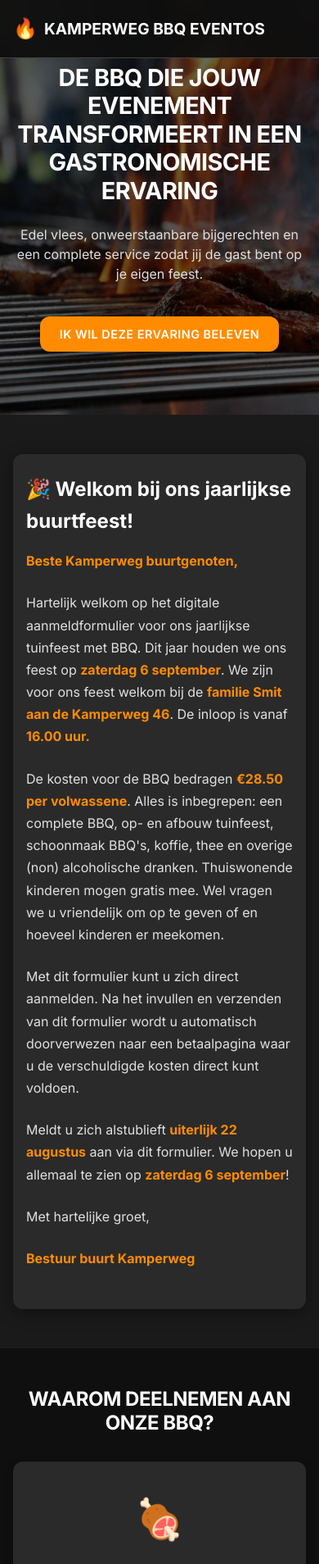
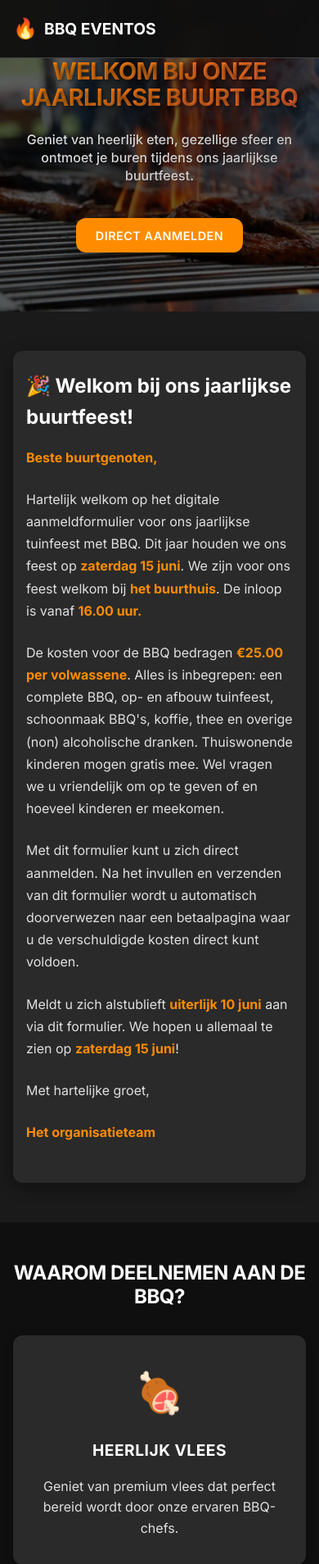
Before and after one commit to kay-arne/BBQ-App, a Flask app: page / in a window 390 px wide. Shown: the top 1908 px of the page at 82% size. Run offline with Flask 3, Linux system fonts and the light colour scheme; data comes from the database, SQL or seed files in the repository; some libraries are stand-ins or nearby versions.

Commit message:
Complete app redesign for generic BBQ events
🎨 Hero Section Improvements:
- Reduced hero height to 75vh (3/4 of original)
- Enhanced hero text styling with gradient effects and shadows
- Made hero title and subtitle more prominent and eye-catching
- Updated responsive breakpoints for better mobile experience

🔘 Button and Text Updates:
- Changed CTA button text from 'IK WIL DEZE ERVARING BELEVEN' to 'DIRECT AANMELDEN'
- Updated 'Onze BBQ' references to 'de BBQ' for consistency

🌍 Generic App Configuration:
- Removed all personal information (Kamperweg, fam Smit)
- Replaced with generic examples suitable for any BBQ event
- Updated app title from 'KAMPERWEG BBQ EVENTOS' to 'BBQ EVENTOS'
- Changed location references to 'het buurthuis' and 'de buurtlocatie'
- Updated contact information to generic examples

📊 Demo Data for Clean Installation:
- Set realistic demo dates: 'zaterdag 15 juni' with deadline '10 juni'
- Updated prices: €25 per adult, €12 per child
- Generic hero title: 'WELKOM BIJ ONZE JAARLIJKSE BUURT BBQ'
- Generic hero subtitle about neighborhood BBQ experience
- Updated Bunq.me URL to generic 'buurtBBQ'
- Changed organizer references to 'Het organisatieteam'

🎯 User Experience:
- App now works out-of-the-box with sensible defaults
- All personal information removed for reusability
- Professional, generic content suitable for any neighborhood
- Maintains all functionality while being universally applicable

🔧 Technical Updates:
- Updated all email templates with generic information
- Modified default configuration values
- Updated BBQ details caching
- Maintained backward compatibility with existing installations

```diff
--- a/app.py
+++ b/app.py
@@ -82,15 +82,15 @@ SMTP_PASSWORD = os.getenv('SMTP_PASSWORD')
 ORGANIZER_EMAIL = os.getenv('ORGANIZER_EMAIL')
 
 # Bunq.me basis URL
-BUNQ_ME_BASE_URL = os.getenv('BUNQ_ME_BASE_URL', "https://bunq.me/kamperwegBBQ")
+BUNQ_ME_BASE_URL = os.getenv('BUNQ_ME_BASE_URL', "https://bunq.me/buurtBBQ")
 
 # BBQ details from environment variables
 BBQ_DETAILS = {
-    "price_per_adult": float(os.getenv('BBQ_PRICE_PER_ADULT', 28.50)),
-    "date": os.getenv('BBQ_DATE', "zaterdag 6 september"),
-    "location": os.getenv('BBQ_LOCATION', "familie Smit aan de Kamperweg 46"),
-    "deadline": os.getenv('BBQ_DEADLINE', "22 augustus"),
-    "contact_kay_phone": os.getenv('BBQ_CONTACT_PHONE', "06-83699549")
+    "price_per_adult": float(os.getenv('BBQ_PRICE_PER_ADULT', 25.00)),
+    "date": os.getenv('BBQ_DATE', "zaterdag 15 juni"),
+    "location": os.getenv('BBQ_LOCATION', "het buurthuis"),
+    "deadline": os.getenv('BBQ_DEADLINE', "10 juni"),
+    "contact_kay_phone": os.getenv('BBQ_CONTACT_PHONE', "06-12345678")
 }
 
 # Database setup - Fixed path
@@ -362,12 +362,12 @@ def initialize_default_config():
 
     defaults = {
         'app_title': ('BBQ Aanmeldingen 2025', 'Titel van de applicatie', 'general'),
-        'bbq_date': ('zaterdag 6 september', 'Datum van de BBQ', 'bbq'),
-        'bbq_price_per_adult': ('28.50', 'Prijs per volwassene in euro', 'bbq'),
-        'bbq_location': ('familie Smit aan de Kamperweg 46', 'Locatie van de BBQ', 'bbq'),
-        'bbq_deadline': ('22 augustus', 'Deadline voor aanmelding', 'bbq'),
-        'bbq_contact_phone': ('06-83699549', 'Contact telefoonnummer', 'bbq'),
-        'main_content': ('<h2>🎉 Welkom bij ons jaarlijkse buurtfeest!</h2><p><strong>Beste Kamperweg buurtgenoten,</strong></p><p>Hartelijk welkom op het digitale aanmeldformulier voor ons jaarlijkse tuinfeest met BBQ. Dit jaar houden we ons feest op <strong>{date}</strong>. We zijn voor ons feest welkom bij de <strong>{location}</strong>. De inloop is vanaf <strong>16.00 uur.</strong></p><p>De kosten voor de BBQ bedragen <strong>€{price} per volwassene</strong>. Alles is inbegrepen: een complete BBQ, op- en afbouw tuinfeest, schoonmaak BBQ\'s, koffie, thee en overige (non) alcoholische dranken. Thuiswonende kinderen mogen gratis mee. Wel vragen we u vriendelijk om op te geven of en hoeveel kinderen er meekomen.</p><p>Met dit formulier kunt u zich direct aanmelden. Na het invullen en verzenden van dit formulier wordt u automatisch doorverwezen naar een betaalpagina waar u de verschuldigde kosten direct kunt voldoen.</p><p>Meldt u zich alstublieft <strong>uiterlijk {deadline}</strong> aan via dit formulier. We hopen u allemaal te zien op <strong>{date}</strong>!</p><p>Met hartelijke groet,</p><p><strong>Bestuur buurt Kamperweg</strong></p>', 'Hoofdinhoud van de aanmeldpagina (HTML)', 'content'),
+        'bbq_date': ('zaterdag 15 juni', 'Datum van de BBQ', 'bbq'),
+        'bbq_price_per_adult': ('25.00', 'Prijs per volwassene in euro', 'bbq'),
+        'bbq_location': ('het buurthuis', 'Locatie van de BBQ', 'bbq'),
+        'bbq_deadline': ('10 juni', 'Deadline voor aanmelding', 'bbq'),
+        'bbq_contact_phone': ('06-12345678', 'Contact telefoonnummer', 'bbq'),
+        'main_content': ('<h2>🎉 Welkom bij ons jaarlijkse buurtfeest!</h2><p><strong>Beste buurtgenoten,</strong></p><p>Hartelijk welkom op het digitale aanmeldformulier voor ons jaarlijkse tuinfeest met BBQ. Dit jaar houden we ons feest op <strong>{date}</strong>. We zijn voor ons feest welkom bij <strong>{location}</strong>. De inloop is vanaf <strong>16.00 uur.</strong></p><p>De kosten voor de BBQ bedragen <strong>€{price} per volwassene</strong>. Alles is inbegrepen: een complete BBQ, op- en afbouw tuinfeest, schoonmaak BBQ\'s, koffie, thee en overige (non) alcoholische dranken. Thuiswonende kinderen mogen gratis mee. Wel vragen we u vriendelijk om op te geven of en hoeveel kinderen er meekomen.</p><p>Met dit formulier kunt u zich direct aanmelden. Na het invullen en verzenden van dit formulier wordt u automatisch doorverwezen naar een betaalpagina waar u de verschuldigde kosten direct kunt voldoen.</p><p>Meldt u zich alstublieft <strong>uiterlijk {deadline}</strong> aan via dit formulier. We hopen u allemaal te zien op <strong>{date}</strong>!</p><p>Met hartelijke groet,</p><p><strong>Het organisatieteam</strong></p>', 'Hoofdinhoud van de aanmeldpagina (HTML)', 'content'),
         'smtp_server': (SMTP_SERVER or '', 'SMTP server voor e-mail', 'email'),
         'smtp_port': (str(SMTP_PORT), 'SMTP poort', 'email'),
         'smtp_username': (SMTP_USERNAME or '', 'SMTP gebruikersnaam', 'email'),
@@ -376,8 +376,8 @@ def initialize_default_config():
         'background_image': ('bbq_achtergrond.png', 'Achtergrondafbeelding', 'appearance'),
         'primary_color': ('#FF8C00', 'Primaire kleur van de applicatie', 'appearance'),
         'secondary_color': ('#FF6B35', 'Secundaire kleur van de applicatie', 'appearance'),
-        'hero_title': ('DE BBQ DIE JOUW EVENEMENT TRANSFORMEERT IN EEN GASTRONOMISCHE ERVARING', 'Hero titel op de hoofdpagina', 'content'),
-        'hero_subtitle': ('Edel vlees, onweerstaanbare bijgerechten en een complete service zodat jij de gast bent op je eigen feest.', 'Hero ondertitel op de hoofdpagina', 'content'),
+        'hero_title': ('WELKOM BIJ ONZE JAARLIJKSE BUURT BBQ', 'Hero titel op de hoofdpagina', 'content'),
+        'hero_subtitle': ('Geniet van heerlijk eten, gezellige sfeer en ontmoet je buren tijdens ons jaarlijkse buurtfeest.', 'Hero ondertitel op de hoofdpagina', 'content'),
         'benefit_1_title': ('HEERLIJK VLEES', 'Titel van voordeel 1', 'benefits'),
         'benefit_1_description': ('Geniet van premium vlees dat perfect bereid wordt door onze ervaren BBQ-chefs.', 'Beschrijving van voordeel 1', 'benefits'),
         'benefit_1_icon': ('🍖', 'Icoon van voordeel 1', 'benefits'),
@@ -390,8 +390,8 @@ def initialize_default_config():
         'benefit_4_title': ('GOEDE PRIJS', 'Titel van voordeel 4', 'benefits'),
         'benefit_4_description': ('Alles inclusief voor een eerlijke prijs - geen verborgen kosten.', 'Beschrijving van voordeel 4', 'benefits'),
         'benefit_4_icon': ('💰', 'Icoon van voordeel 4', 'benefits'),
-        'price_per_adult': ('15', 'Prijs per volwassene in euro', 'variables'),
-        'price_per_child': ('8', 'Prijs per kind in euro', 'variables'),
+        'price_per_adult': ('25', 'Prijs per volwassene in euro', 'variables'),
+        'price_per_child': ('12', 'Prijs per kind in euro', 'variables'),
         'payment_method': ('none', 'Betaalmethode (none, bunq)', 'payment'),
         'bunq_me_link': ('', 'Bunq.me betaallink', 'payment'),
         'no_payment_message': ('Uw aanmelding is succesvol ontvangen! Wij nemen binnenkort contact met u op voor de betaling.', 'Bericht bij geen betalingsintegratie', 'payment')
@@ -481,11 +481,11 @@ def delete_admin(admin_id):
 def get_cached_bbq_details():
     """Cache BBQ details from configuration"""
     return {
-        "price_per_adult": float(get_config('bbq_price_per_adult', 28.50)),
-        "date": get_config('bbq_date', "zaterdag 6 september"),
-        "location": get_config('bbq_location', "familie Smit aan de Kamperweg 46"),
-        "deadline": get_config('bbq_deadline', "22 augustus"),
-        "contact_kay_phone": get_config('bbq_contact_phone', "06-83699549")
+        "price_per_adult": float(get_config('bbq_price_per_adult', 25.00)),
+        "date": get_config('bbq_date', "zaterdag 15 juni"),
+        "location": get_config('bbq_location', "het buurthuis"),
+        "deadline": get_config('bbq_deadline', "10 juni"),
+        "contact_kay_phone": get_config('bbq_contact_phone', "06-12345678")
     }
 
 def get_db_connection():
@@ -817,7 +817,7 @@ def register_and_pay():
                 )
                 registration_id = cursor.lastrowid
                 conn.commit()
-                logger.info(f"Aanmelding opgeslagen met ID: {registration_id} voor {name} (Kamperweg {house_number})")
+                logger.info(f"Aanmelding opgeslagen met ID: {registration_id} voor {name} (Huisnummer {house_number})")
                 flash('Aanmelding succesvol opgeslagen.', 'success')
 
                 # --- E-mails versturen ---
@@ -835,16 +835,16 @@ def register_and_pay():
                     body_user = f"""
                     <html>
                     <body>
-                        <p>Beste {name} (Kamperweg {house_number}),</p>
+                        <p>Beste {name} (Huisnummer {house_number}),</p>
                         <p>Hartelijk dank voor je aanmelding voor de Buurt BBQ!</p>
                         <p>Je hebt je aangemeld voor <strong>{persons_adults} volwassene(n)</strong> en <strong>{persons_children} kind(eren)</strong>.</p>
                         {payment_info}
                         <p>{payment_status_text}</p>
-                        <p>Datum BBQ: {get_config_value('date', 'zaterdag 6 september')}. Locatie: {get_config_value('location', 'familie Smit aan de Kamperweg 46')}.</p>
-                        <p>Uiterste opgavedatum: {get_config_value('deadline', '22 augustus')}.</p>
+                        <p>Datum BBQ: {get_config_value('date', 'zaterdag 15 juni')}. Locatie: {get_config_value('location', 'het buurthuis')}.</p>
+                        <p>Uiterste opgavedatum: {get_config_value('deadline', '10 juni')}.</p>
                         <p>We kijken ernaar uit u te zien!</p>
                         <p>Met hartelijke groet,</p>
-                        <p>Bestuur buurt Kamperweg</p>
+                        <p>Het organisatieteam</p>
                     </body>
                     </html>
                     """
@@ -852,7 +852,7 @@ def register_and_pay():
                         flash(f'Fout bij versturen bevestigingsmail naar {email}.', 'error')
 
                 # E-mail naar de organisator met tabeloverzicht
-                subject_organizer = f"NIEUWE BBQ AANMELDING: {name} (Kamperweg {house_number})"
+                subject_organizer = f"NIEUWE BBQ AANMELDING: {name} (Huisnummer {house_number})"
 
                 # Different organizer email content based on payment method
                 if payment_method == 'bunq' and payment_url:
@@ -889,7 +889,7 @@ def register_and_pay():
                         </tr>
                         <tr>
                             <td><strong>Adres:</strong></td>
-                            <td>Kamperweg {house_number}</td>
+                            <td>Huisnummer {house_number}</td>
                         </tr>
                         <tr>
                             <td><strong>E-mail:</strong></td>
@@ -1092,12 +1092,12 @@ def update_registration_status(reg_id):
                     body_paid = f"""
                     <html>
                     <body>
-                        <p>Beste {current_name} (Kamperweg {current_reg['house_number']}),</p>
+                        <p>Beste {current_name} (Huisnummer {current_reg['house_number']}),</p>
                         <p>Goed nieuws! Uw betaling van <strong>€{total_amount_for_reg:.2f}</strong> voor de Buurt BBQ is zojuist door de organisatie <strong>verwerkt en bevestigd</strong>.</p>
                         <p>U bent nu officieel aangemeld voor {current_reg['persons_adults']} volwassene(n) en {current_reg['persons_children']} kind(eren).</p>
                         <p>Wij kijken ernaar uit u te zien op ons tuinfeest op <strong>{bbq_details["date"]}</strong>!</p>
                         <p>Met vriendelijke groet,</p>
-                        <p>Bestuur buurt Kamperweg</p>
+                        <p>Het organisatieteam</p>
                     </body>
                     </html>
                     """
--- a/static/style.css
+++ b/static/style.css
@@ -84,8 +84,8 @@ body {
 
 /* Hero Section */
 .hero-section {
-    height: 100vh;
-    min-height: 600px;
+    height: 75vh;
+    min-height: 450px;
     background: linear-gradient(135deg, #1a1a1a 0%, #2a2a2a 100%);
     display: flex;
     align-items: center;
@@ -114,24 +114,34 @@ body {
 }
 
 .hero-title {
-    font-size: clamp(2rem, 5vw, 3.5rem);
-    font-weight: 700;
-    line-height: 1.2;
+    font-size: clamp(2.5rem, 6vw, 4.5rem);
+    font-weight: 800;
+    line-height: 1.1;
     margin-bottom: 1.5rem;
     color: var(--text-color);
     text-transform: uppercase;
     letter-spacing: -0.02em;
+    text-shadow: 2px 2px 4px rgba(0, 0, 0, 0.5);
+    background: linear-gradient(135deg, var(--primary-color), var(--secondary-color));
+    -webkit-background-clip: text;
+    -webkit-text-fill-color: transparent;
+    background-clip: text;
 }
 
 .hero-subtitle {
-    font-size: clamp(1.1rem, 2.5vw, 1.4rem);
-    font-weight: 400;
-    line-height: 1.5;
+    font-size: clamp(1.3rem, 3vw, 1.8rem);
+    font-weight: 500;
+    line-height: 1.4;
     margin-bottom: 2.5rem;
-    color: var(--text-light);
-    max-width: 600px;
+    color: var(--text-color);
+    max-width: 700px;
     margin-left: auto;
     margin-right: auto;
+    text-shadow: 1px 1px 2px rgba(0, 0, 0, 0.3);
+    background: linear-gradient(135deg, var(--text-color), var(--text-light));
+    -webkit-background-clip: text;
+    -webkit-text-fill-color: transparent;
+    background-clip: text;
 }
 
 /* Buttons */
@@ -426,8 +436,8 @@ section {
 /* Responsive Design */
 @media (max-width: 1024px) {
     .hero-section {
-        height: 80vh;
-        min-height: 550px;
+        height: 60vh;
+        min-height: 400px;
     }
 }
 
@@ -441,8 +451,8 @@ section {
     }
 
     .hero-section {
-        height: 70vh;
-        min-height: 500px;
+        height: 50vh;
+        min-height: 350px;
     }
 
     .hero-content {
@@ -477,8 +487,8 @@ section {
 
 @media (max-width: 480px) {
     .hero-section {
-        height: 60vh;
-        min-height: 400px;
+        height: 45vh;
+        min-height: 300px;
     }
 
     .hero-title {
--- a/templates/index.html
+++ b/templates/index.html
@@ -3,8 +3,8 @@
 <head>
     <meta charset="UTF-8">
     <meta name="viewport" content="width=device-width, initial-scale=1.0">
-    <title>{{ get_config_value('app_title', 'KAMPERWEG BBQ EVENTOS') }}</title>
-    <meta name="description" content="Aanmelden voor het jaarlijkse tuinfeest en BBQ van de Kamperweg buurt">
+    <title>{{ get_config_value('app_title', 'BBQ EVENTOS') }}</title>
+    <meta name="description" content="Aanmelden voor het jaarlijkse tuinfeest en BBQ van de buurt">
     <link rel="stylesheet" href="{{ url_for('static', filename='style.css') }}">
     <link rel="icon" type="image/png" href="{{ url_for('static', filename='favicon.png') }}">
     <link href="https://fonts.googleapis.com/css2?family=Inter:wght@400;500;600;700&display=swap" rel="stylesheet">
@@ -40,7 +40,7 @@
         <div class="nav-container">
             <div class="nav-logo">
                 <span class="flame-icon">🔥</span>
-                <span class="logo-text">KAMPERWEG BBQ EVENTOS</span>
+                <span class="logo-text">BBQ EVENTOS</span>
             </div>
         </div>
     </nav>
@@ -51,7 +51,7 @@
             <div class="hero-content">
                 <h1 class="hero-title">{{ get_config_value('hero_title', 'DE BBQ DIE JOUW EVENEMENT TRANSFORMEERT IN EEN GASTRONOMISCHE ERVARING') }}</h1>
                 <p class="hero-subtitle">{{ get_config_value('hero_subtitle', 'Edel vlees, onweerstaanbare bijgerechten en een complete service zodat jij de gast bent op je eigen feest.') }}</p>
-                <button class="cta-button primary" onclick="scrollToForm()">Ik wil deze ervaring beleven</button>
+                <button class="cta-button primary" onclick="scrollToForm()">DIRECT AANMELDEN</button>
             </div>
         </div>
     </section>
@@ -69,7 +69,7 @@
     <section class="benefits-section">
         <div class="container">
             <div class="section-header">
-                <h2 class="section-title">WAAROM DEELNEMEN AAN ONZE BBQ?</h2>
+                <h2 class="section-title">WAAROM DEELNEMEN AAN DE BBQ?</h2>
             </div>
 
             <div class="benefit-cards">
@@ -172,9 +172,9 @@
             <div class="footer-content">
                 <div class="footer-logo">
                     <span class="flame-icon">🔥</span>
-                    <span class="logo-text">KAMPERWEG BBQ EVENTOS</span>
+                    <span class="logo-text">BBQ EVENTOS</span>
                 </div>
-                <p class="footer-text">Ontwikkeld met ❤️ voor de Kamperweg buurt</p>
+                <p class="footer-text">Ontwikkeld met ❤️ voor de buurt</p>
             </div>
         </div>
     </footer>
```
